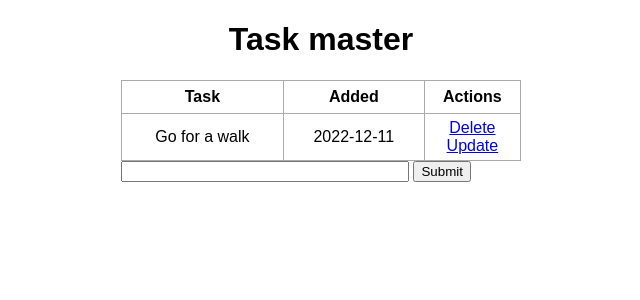
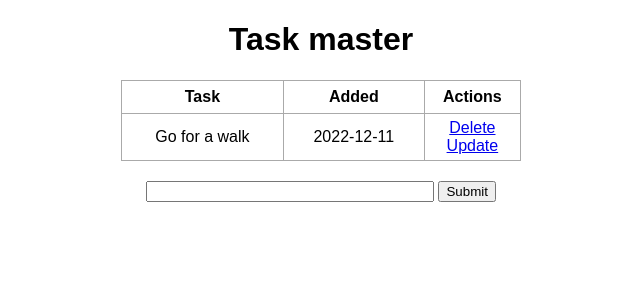
Before and after one commit to Chris25345/flask-task-tracker, a Flask app: page / in a window 1280 px wide. Shown: the top 300 px of the page, without its empty margins (319-959 px from the left). Run offline with Flask 2, Linux system fonts and the light colour scheme; data comes from the database, SQL or seed files in the repository; both versions use the stored data as it was after the commit.

Commit message:
fix: fix form styles

```diff
--- a/static/css/main.css
+++ b/static/css/main.css
@@ -2,7 +2,6 @@ body,
 html {
   margin: 0;
   font-family: sans-serif;
-  /* background-color: lightblue; */
 }
 
 .content {
--- a/templates/index.html
+++ b/templates/index.html
@@ -29,7 +29,7 @@
     </table>
     {% endif %}
 
-    <form action="/" method="POST">
+    <form action="/" method="POST" style="text-align: center; margin-top: 20px">
       <input type="text" name="content" id="content" />
       <input type="submit" />
     </form>
```
Also changed, not shown: test.db.
